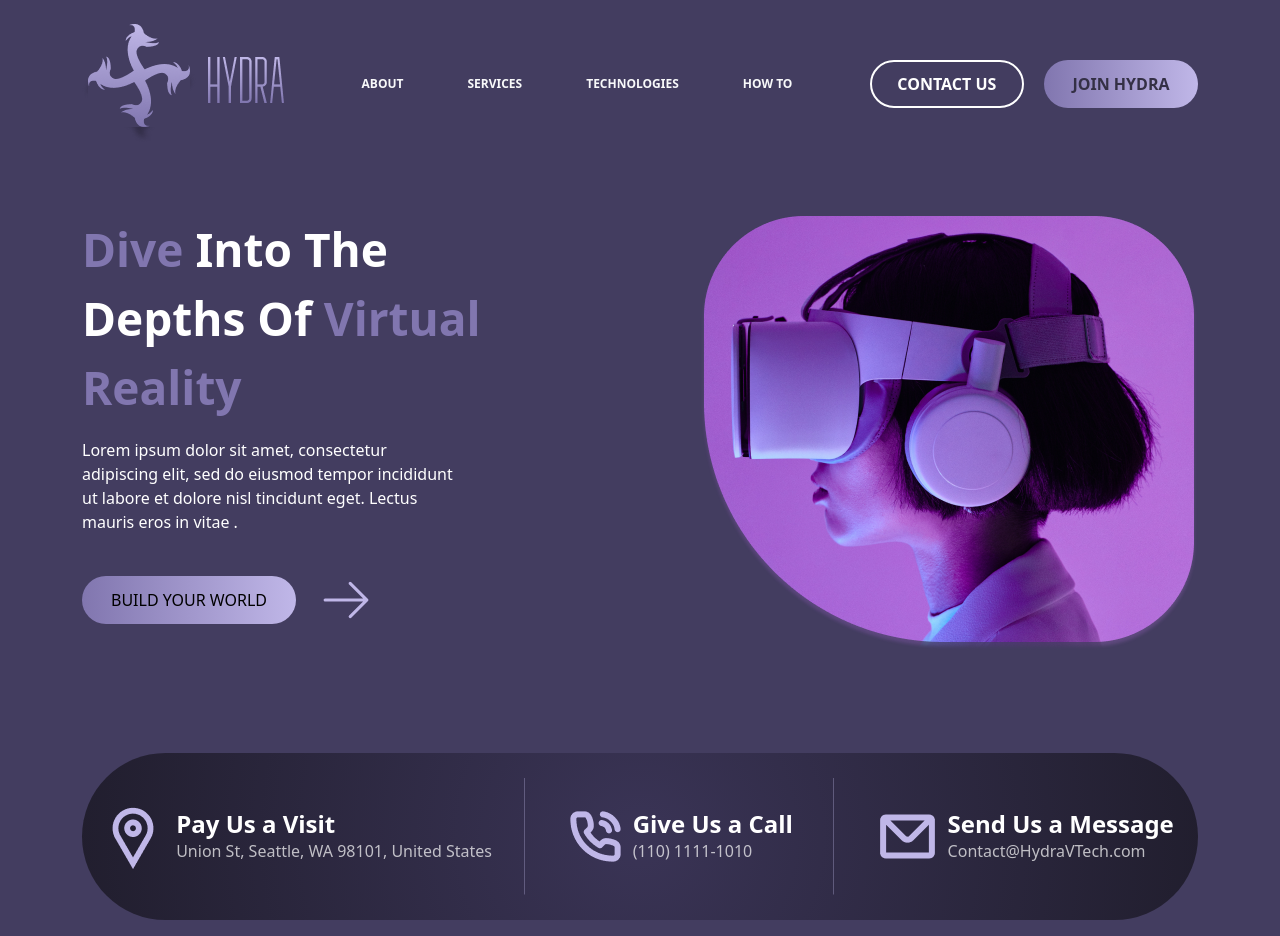
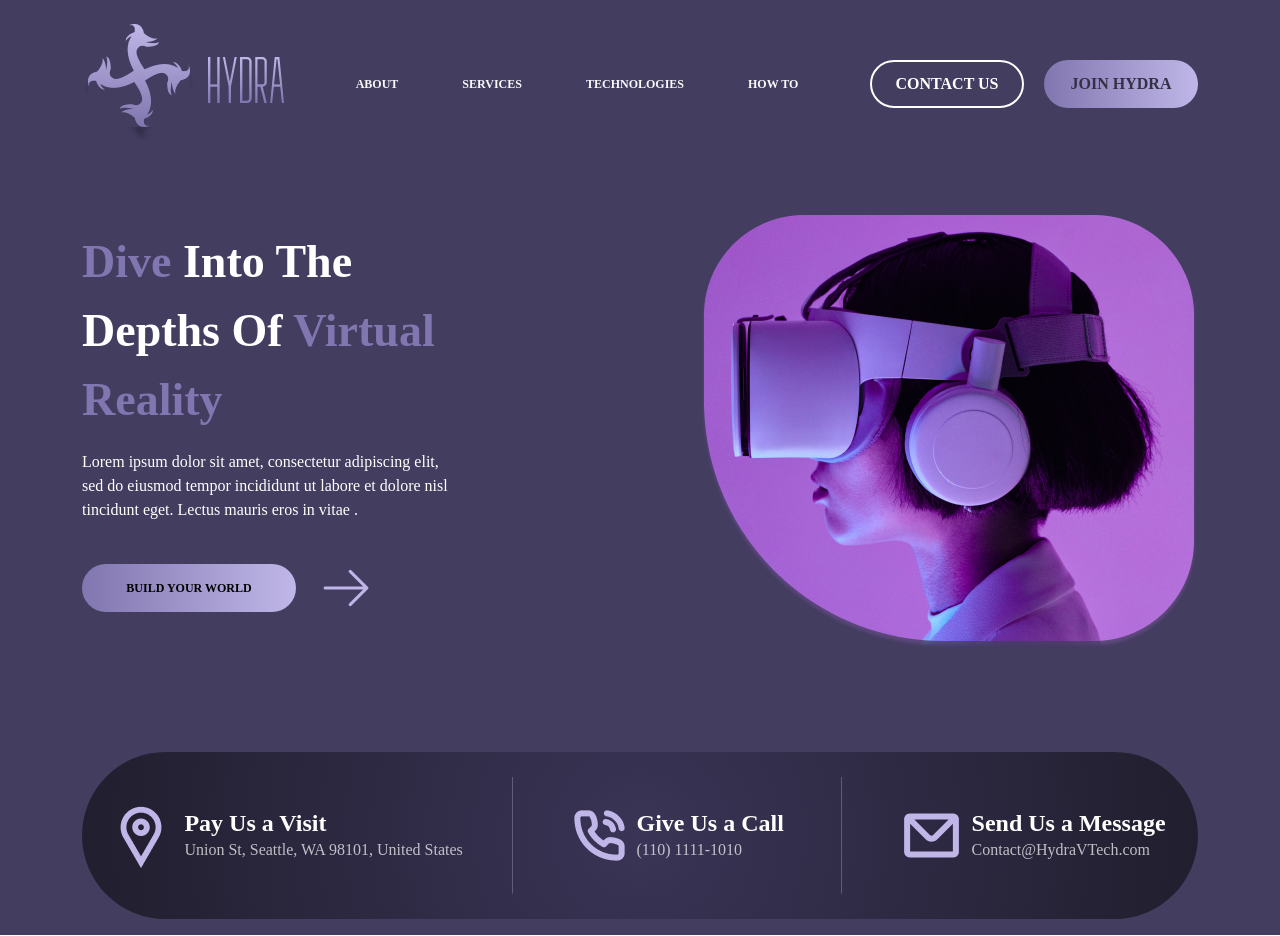
Before and after one commit to aaahmaddev/HeaderHero, a plain HTML site: page index.html in a window 1280 px wide. Drawn offline with nearby package versions, Linux system fonts and the light colour scheme.

Commit message:
shrift changed

```diff
--- a/ahmad.css
+++ b/ahmad.css
@@ -3,6 +3,7 @@
     margin: 0;
     box-sizing: border-box;
     user-select: none;
+    font-family: Monserrat;
 }
 
 .main {
@@ -29,6 +30,7 @@
     border-radius: 40px;
     color: #fff;
     font-weight: 700;
+
 }
 
 .header-button2 {
@@ -44,7 +46,6 @@
 
 .hero-top-left-title {
     font-size: 46px;
-    font-weight: 700;
     color: #fff;
 }
 
@@ -54,8 +55,8 @@ color: #8176AF;
 
 .hero-top-left-text {
     color: #fff;
-    font-weight: 400;
     font-size: 16px;
+    letter-spacing: 0%;
 }
 
 .hero-button1 {
@@ -65,6 +66,7 @@ color: #8176AF;
     background: linear-gradient(90deg, rgba(129, 118, 175, 1) 0%, rgba(192, 183, 232, 1) 100%);
     border-radius: 40px;
     border: none;
+   font-size: 12px;
 }
 
 .hero-arrow {
--- a/index.html
+++ b/index.html
@@ -80,11 +80,11 @@
 
 
                         <div class="hero-top-left col-lg-6 col-12 text-center text-lg-start mt-5 mt-lg-0">
-                            <p class="hero-top-left-title col-12 col-lg-9">
+                            <p class="hero-top-left-title col-12 col-lg-8 fw-bold">
                                 <span class="hero-title-span">Dive</span> Into The Depths
                                 Of <span class="hero-title-span">Virtual Reality</span>
                             </p>
-                            <p class="hero-top-left-text col-8 d-lg-block d-none">
+                            <p class="hero-top-left-text col-8 d-lg-block d-none fw-medium">
                                 Lorem ipsum dolor sit amet, consectetur adipiscing elit,
                                 sed do eiusmod tempor incididunt ut labore et dolore
                                 nisl tincidunt eget. Lectus mauris eros in vitae .
@@ -92,7 +92,7 @@
 
                             <div
                                 class="hero-buttons-box d-flex align-items-center justify-content-lg-start justify-content-center">
-                                <button class="hero-button1">
+                                <button class="hero-button1 fw-bold">
                                     BUILD YOUR WORLD
                                 </button>
 
```
